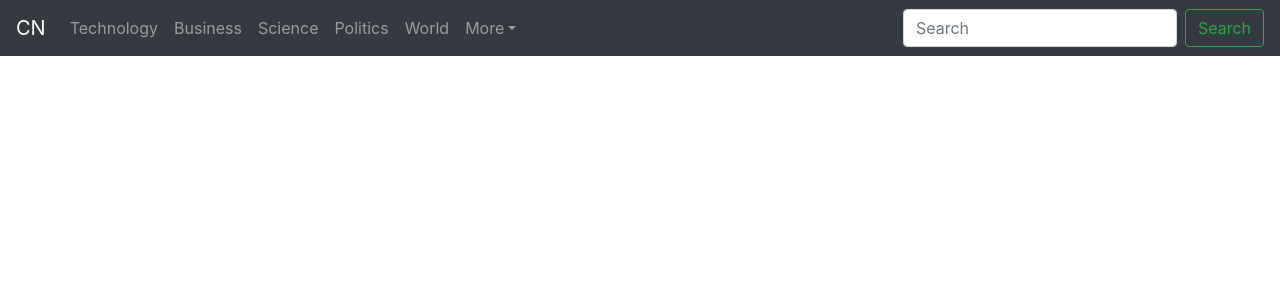
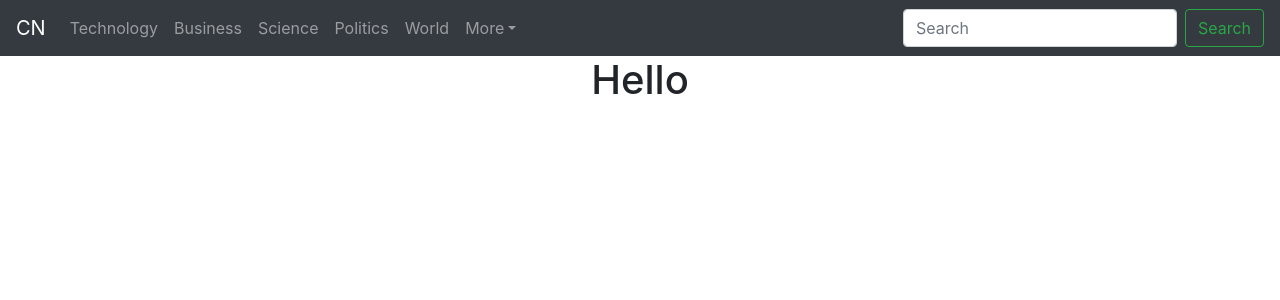
Before and after one commit to sfahadh/Currents-API, a React (Create React App) app: page / in a window 1280 px wide. Shown: the top 300 px of the page. Built offline with nearby package versions, Linux system fonts and the light colour scheme.

Commit message:
added searchNews class component

```diff
--- a/src/App.js
+++ b/src/App.js
@@ -1,12 +1,14 @@
 import React from 'react';
 import Navbar from './components/navbar/navbar'
+import SearchNews from './components/news/searchNews'
 import './App.css';
 import 'bootstrap/dist/css/bootstrap.min.css';
 
 function App() {
   return (
     <div className="App">
-      <Navbar></Navbar>
+      <Navbar />
+      <SearchNews />
     </div>
   );
 }
--- /dev/null
+++ b/src/components/news/searchNews.jsx
@@ -0,0 +1,18 @@
+import React, { Component } from 'react';
+
+class searchNews extends Component {
+    constructor(props) {
+        super(props);
+        this.state = {}
+    }
+
+    render() {
+        return (
+            <div>
+                <h1>Hello</h1>
+            </div>
+        )
+    }
+}
+
+export default searchNews;
```
Also changed, not shown: src/components/navbar/navbar.css (added).
